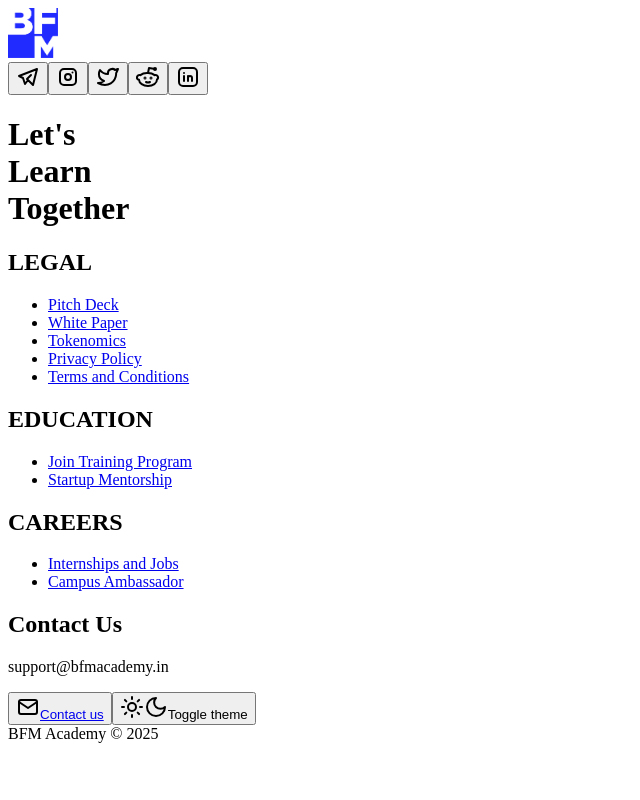
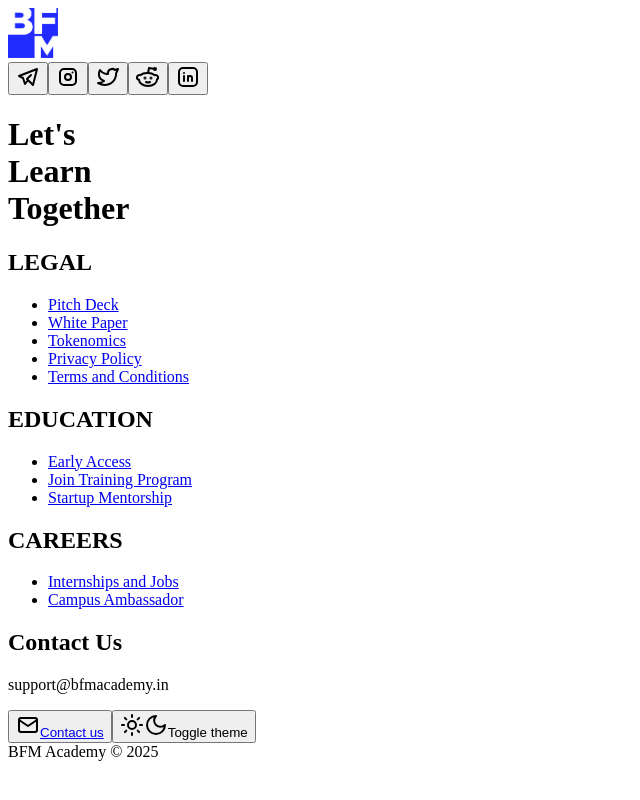
Before and after one commit to SatyamVyas04/BFMAcademy, a Next.js app: page /footer in a window 1280 px wide. Shown: the whole page, without its empty margins (0-640 px from the left). Built offline with nearby package versions, Linux system fonts and the light colour scheme.

Commit message:
Update footer.tsx

```diff
--- a/src/pages/footer.tsx
+++ b/src/pages/footer.tsx
@@ -166,6 +166,15 @@
 						<ul className="space-y-1.5 text-brandblue dark:text-foreground">
 							<li>
 								<a
+									href="https://forms.gle/zdBbyf5uX1jYUs5M6"
+									target="_blank"
+									className="transition-all hover:text-foreground dark:hover:text-brandblue"
+								>
+									Early Access
+								</a>
+							</li>
+							<li>
+								<a
 									href="https://docs.google.com/forms/d/e/1FAIpQLSePTUNg74BZiCv-_tb1KoDKlJZkuzwQ8PQnuNgAeam0zFi9bQ/viewform?usp=sharing"
 									target="_blank"
 									className="transition-all hover:text-foreground dark:hover:text-brandblue"
```
